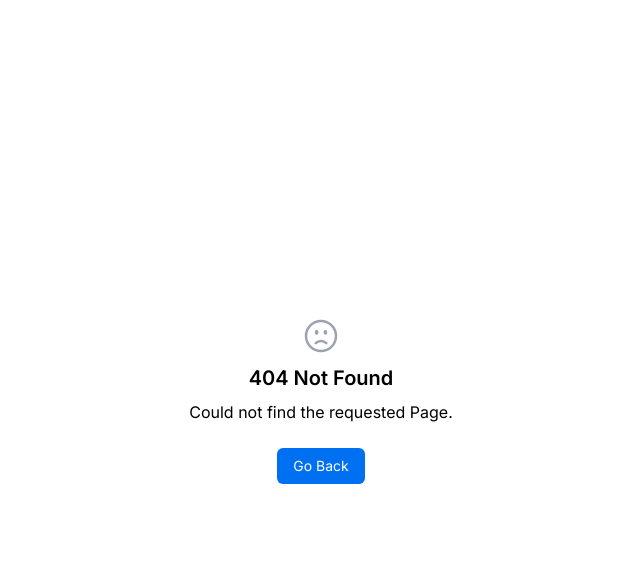
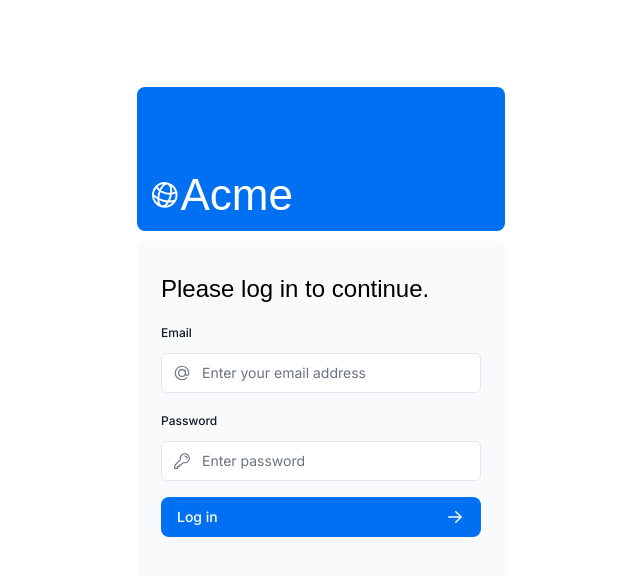
Before and after one commit to MoDev40/nextjs-dashboard, a Next.js app: page /login in a window 1280 px wide. Before the commit this address had no page. Shown: the top 576 px of the page, without its empty margins (319-959 px from the left). Built offline with nearby package versions, Linux system fonts and the light colour scheme; a web font is replaced by a local one.

Commit message:
auth config & middleware configuration

```diff
--- /dev/null
+++ b/app/login/page.tsx
@@ -0,0 +1,17 @@
+import AcmeLogo from '@/app/ui/acme-logo';
+import LoginForm from '@/app/ui/login-form';
+
+export default function LoginPage() {
+  return (
+    <main className="flex items-center justify-center md:h-screen">
+      <div className="relative mx-auto flex w-full max-w-[400px] flex-col space-y-2.5 p-4 md:-mt-32">
+        <div className="flex h-20 w-full items-end rounded-lg bg-blue-500 p-3 md:h-36">
+          <div className="w-32 text-white md:w-36">
+            <AcmeLogo />
+          </div>
+        </div>
+        <LoginForm />
+      </div>
+    </main>
+  );
+}
```
Also changed, not shown: auth.config.ts (added, +22 -0 lines), middleware.ts (added, +8 -0 lines).
